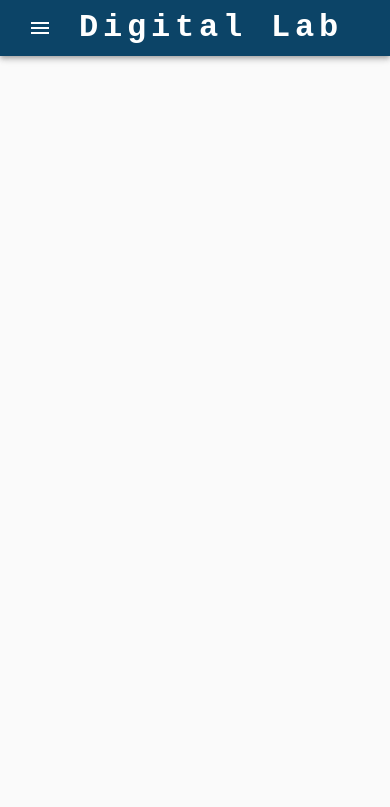
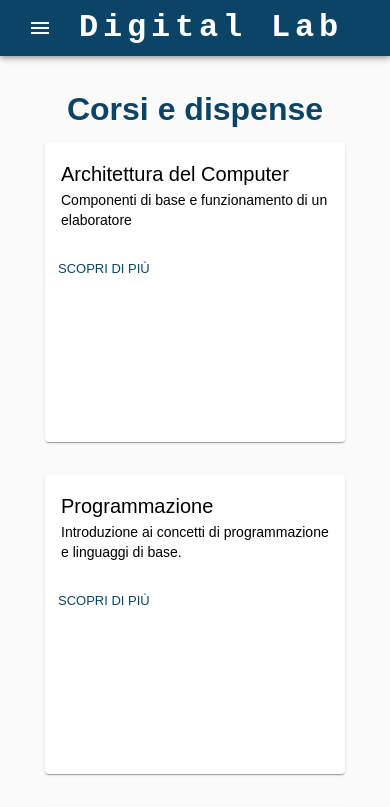
Before and after one commit to synth-04/digital_lab, a React (Create React App) app: page /corsi in a window 390 px wide. Before the commit this address had no page. Shown: the top 807 px of the page. Built offline with nearby package versions, Linux system fonts and the light colour scheme.

Commit message:
responsive homepage, navbar and maincorsi page

```diff
--- a/src/App.js
+++ b/src/App.js
@@ -4,8 +4,8 @@ import { BrowserRouter as Router, Route, Routes } from 'react-router-dom';
 import Navbar from './components/Navbar/Navbar';
 //import Footer from './components/Footer/Footer';
 import HomePage from './pages/HomePage';
-//import Programming from './pages/Tutorials/Programming';
-// import Database from './pages/Tutorials/Database';
+import MainCorsi from './pages/corsi/MainCorsi';
+// import Database from './pages/Corsi/Database';
 // Importa altre pagine di tutorial...
 
 function App() {
@@ -15,6 +15,7 @@ function App() {
       <Navbar />
         <Routes>
           <Route path="/" element={<HomePage />} />
+          <Route path="/corsi" element={<MainCorsi />} />
 
           {/* Aggiungi altre rotte per ogni pagina di tutorial */}
         </Routes>
--- a/src/components/Navbar/Navbar.js
+++ b/src/components/Navbar/Navbar.js
@@ -1,4 +1,5 @@
 import * as React from 'react';
+import { Link } from 'react-router-dom';
 import AppBar from '@mui/material/AppBar';
 import Box from '@mui/material/Box';
 import Toolbar from '@mui/material/Toolbar';
@@ -10,7 +11,11 @@ import Container from '@mui/material/Container';
 import Button from '@mui/material/Button';
 import MenuItem from '@mui/material/MenuItem';
 
-const pages = ['Homepage', 'Corsi', 'Progetti'];
+const pages = [
+              {name: 'Homepage', link: '/'},
+              {name: 'Corsi', link: '/corsi'},
+              {name: 'Progetti', link: '/progetti'},
+            ];
 
 function ResponsiveAppBar() {
   const [anchorElNav, setAnchorElNav] = React.useState(null);
@@ -31,8 +36,8 @@ function ResponsiveAppBar() {
           <Typography
             variant="h6"
             noWrap
-            component="a"
-            href="#app-bar-with-responsive-menu"
+            component={Link}
+            to={'/'}
             sx={{
               mr: 2,
               display: { xs: 'none', md: 'flex' },
@@ -74,8 +79,13 @@ function ResponsiveAppBar() {
               sx={{ display: { xs: 'block', md: 'none' } }}
             >
               {pages.map((page) => (
-                <MenuItem key={page} onClick={handleCloseNavMenu}>
-                  <Typography sx={{ textAlign: 'center' }}>{page}</Typography>
+                <MenuItem key={page.name} onClick={handleCloseNavMenu}>
+                  <Typography
+                    sx={{ textAlign: 'center' }}
+                    component={Link}
+                    to={page.link}>
+                    {page.name}
+                  </Typography>
                 </MenuItem>
               ))}
             </Menu>
@@ -101,11 +111,13 @@ function ResponsiveAppBar() {
           <Box sx={{ flexGrow: 1, display: { xs: 'none', md: 'flex' } }}>
             {pages.map((page) => (
               <Button
-                key={page}
+                key={page.name}
+                component={Link}
+                to={page.link}
                 onClick={handleCloseNavMenu}
                 sx={{ my: 2, color: 'white', display: 'block' }}
               >
-                {page}
+                {page.name}
               </Button>
             ))}
           </Box>
--- a/src/pages/HomePage.js
+++ b/src/pages/HomePage.js
@@ -4,6 +4,7 @@ import { Container, Typography, Box} from '@mui/material';
 import Grid from '@mui/material/Grid2';
 import ParallaxSection from '../components/ParallaxSection';
 
+//
 
 const HomePage = () => {
   return (
@@ -17,13 +18,13 @@ const HomePage = () => {
           Benvenuto! Pronto a cominciare?
         </Typography>
         <Grid container spacing={10} alignItems="center">
-            <Grid size={{ xs: 6, md: 4 }}>
-                <img src='/images/iconapc.png' alt="Descrizione dell'immagine" style={{ width: '100%', height: 'auto' }} />
+            <Grid size={{ xs: 6, md: 4, sm: 12 }}>
+              <img src='/images/iconapc.png' alt="Icona computer" style={{ width: '100%', height: 'auto' }} />
             </Grid>
-            <Grid size={{ xs: 6, md: 8 }}>
+            <Grid size={{ xs: 6, md: 8, sm: 12 }}>
                 <Typography>
-                    Il Digital Lab è un progetto creato per ampliare le conoscenze informatiche degli studenti delle scuole secondarie.
-                    Troverai numerose risorse, dai programmi di Informatica scolastici fino a progetti ideati appositamente per gli studenti. Sono risorse totalmente gratuite, non sprecarle!
+                    Il <strong>Digital Lab</strong> è un progetto creato per ampliare le conoscenze informatiche degli studenti delle scuole secondarie.
+                    Troverai numerose risorse, dai programmi di Informatica scolastici fino a progetti ideati appositamente per gli studenti. Sono risorse totalmente <strong>gratuite</strong>, quindi non sprecarle!
                     <ul>
                         <li>Dispense</li>
                         <li>Progetti formativi</li>
@@ -38,13 +39,13 @@ const HomePage = () => {
         </Grid>
         <Box sx={{ my: 4 }}>
         <Grid container spacing={10} alignItems="center">
-        <Grid size={{ xs: 6, md: 8 }}>
+        <Grid size={{ xs: 6, md: 8, sm: 12 }}>
           <Typography variant="h5">Chi sono?</Typography>
           <Typography>
             Sono Gabriele Di Pinto, docente di Laboratorio di Scienze Informatiche. Nella vita mi occupo di digitale, innovazione e business online, oltre che di formazione per ragazzi, adulti e aziende. Ho creato il Digital Lab per fornire ai miei studenti un luogo dove studiare, esercitarsi e crescere. Insegnare non è soltanto un mestiere, ma una passione per me.
           </Typography>
         </Grid>
-        <Grid size={{ xs: 6, md: 4 }}>
+        <Grid size={{ xs: 6, md: 4, sm: 12 }}>
                 <img src='/images/immaginegabry.png' alt="Descrizione dell'immagine" style={{ width: '100%', height: 'auto' }} />
         </Grid>
         </Grid>
--- /dev/null
+++ b/src/pages/corsi/MainCorsi.js
@@ -0,0 +1,50 @@
+// src/pages/MainCorsi.js
+import React from 'react';
+import { Container, Card, CardContent, CardActions, Typography, Button } from '@mui/material';
+import Grid from '@mui/material/Grid2';
+import {Link} from 'react-router-dom';
+
+const corsi = [
+    { title: 'Architettura del Computer', description: 'Componenti di base e funzionamento di un elaboratore', link: '/corsi/architettura-del-computer' },
+    { title: 'Programmazione', description: 'Introduzione ai concetti di programmazione e linguaggi di base.', link: 'corsi/programmazione' },
+    { title: 'Web Development', description: 'Creazione di siti web moderni utilizzando HTML, CSS e JavaScript.', link: '/corsi/web-development'},
+    { title: 'Database', description: 'Fondamenti di progettazione e gestione di database relazionali.', link: '/corsi/database'},
+    { title: 'Sicurezza Informatica', description: 'Comprendere le basi della sicurezza informatica e delle reti.', link: '/corsi/sicurezza-informatica' },
+];
+
+const MainCorsi = () => {
+  return (
+    <Container maxWidth="lg" sx={{ mt: 4 }}>
+      <Typography variant="h5" gutterBottom align="center">
+        Corsi e dispense
+      </Typography>
+      <Grid container spacing={4} alignItems="center" justifyContent="center">
+        {corsi.map((corso, index) => (
+          <Grid item xs={12} sm={6} md={4} key={index} sx={{ display: 'flex' }}>
+            <Card sx={{ height: 300, width: 300 }}>
+              <CardContent>
+                <Typography variant="h6" component="div">
+                  {corso.title}
+                </Typography>
+                <Typography variant="body2" color="text.primary">
+                  {corso.description}
+                </Typography>
+              </CardContent>
+              <CardActions>
+                <Button
+                    component={Link}
+                    to={corso.link}
+                    size="small"
+                    color="primary">
+                  Scopri di più
+                </Button>
+              </CardActions>
+            </Card>
+          </Grid>
+        ))}
+      </Grid>
+    </Container>
+  );
+};
+
+export default MainCorsi;
```
